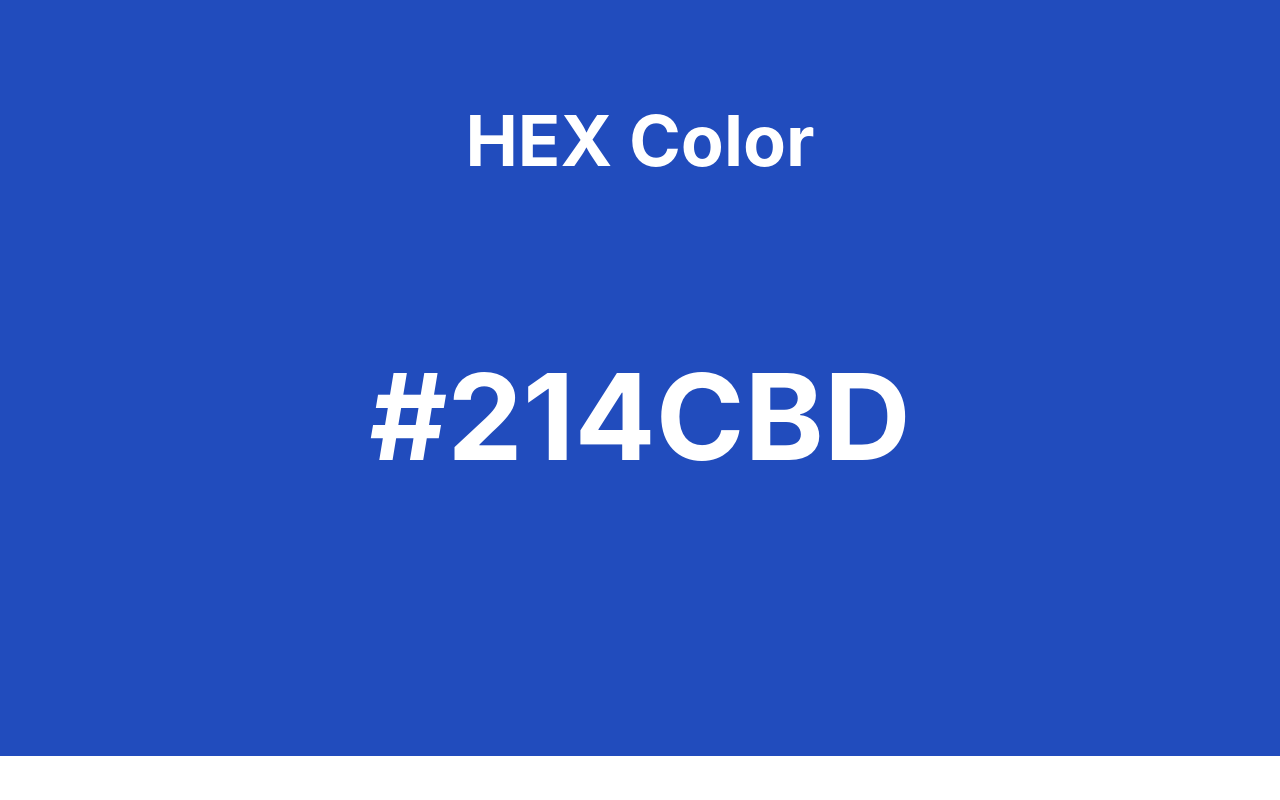
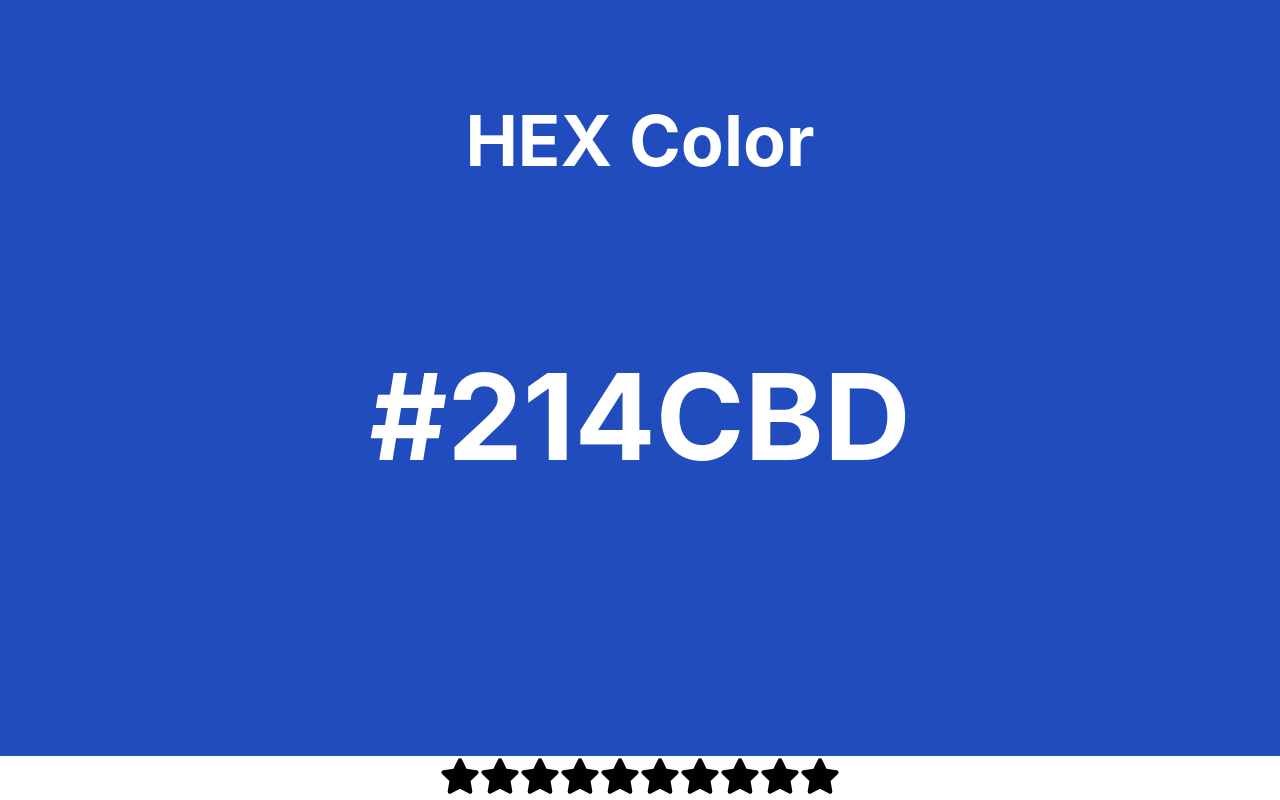
Before and after one commit to gmartindelcye/react-projects, a React (Create React App) app: page / in a window 1280 px wide. Shown: the part 844-1644 px from the top of the page. Before the commit the page ends 1600 px from the top, so only its background shows below. Built offline with nearby package versions, Linux system fonts and the light colour scheme.

Commit message:
Star Rating finished

```diff
--- a/package.json
+++ b/package.json
@@ -8,6 +8,7 @@
     "@testing-library/user-event": "^13.5.0",
     "react": "^18.2.0",
     "react-dom": "^18.2.0",
+    "react-icons": "^5.0.1",
     "react-scripts": "5.0.1",
     "web-vitals": "^2.1.4"
   },
--- a/src/App.js
+++ b/src/App.js
@@ -1,6 +1,7 @@
 import './App.css';
 import Accordion from './components/accordion';
 import RandomColor from './components/random-color';
+import StarRating from './components/star-rating';
 
 function App() {
   return (
@@ -10,6 +11,9 @@
 
       {/* Random Color component */}
       <RandomColor />
+
+      {/* <StarRating /> component */}
+      <StarRating noOfStars={10}/>
     </div>
   );
 }
--- /dev/null
+++ b/src/components/star-rating/index.jsx
@@ -0,0 +1,39 @@
+import { useState } from 'react';
+import {FaStar} from 'react-icons/fa';
+import './styles.css';
+
+export default function StarRating({noOfStars = 5}) {
+
+    const [rating, setRating] = useState(0);
+    const [hover, setHover] = useState(0);
+
+    function handleClick(getCurrentIndex) {
+        setRating(getCurrentIndex);
+    }
+
+    function handleMouseEnter(getCurrentIndex) {
+        setHover(getCurrentIndex);
+    }
+
+    function handleMouseLeave() {
+        setHover(rating);
+    }
+
+    return <div className='star-rating'>
+        {
+            [...Array(noOfStars)].map((_, index) => {
+                index += 1;
+
+                return <FaStar
+                    key={index}
+                    className={index <= (hover || rating) ? 'active' : 'inactive'}
+                    onClick={()=>{handleClick(index)}}
+                    onMouseMove={() => handleMouseEnter(index)}
+                    onMouseLeave={()=> handleMouseLeave()}
+                    size={40}
+                />
+            })
+        }
+
+    </div>
+}
--- /dev/null
+++ b/src/components/star-rating/styles.css
@@ -0,0 +1,7 @@
+.active {
+    color: #fff700;
+}
+
+.inactive {
+    color: #000000;
+}
```
Also changed, not shown: 1 other file (tests, documents, lock files or other folders).
